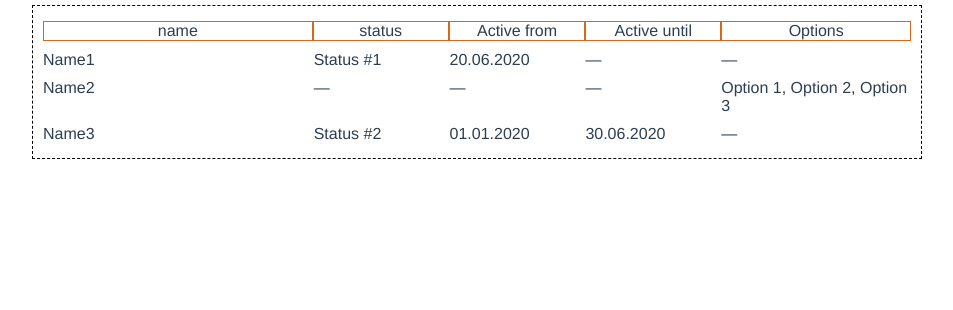
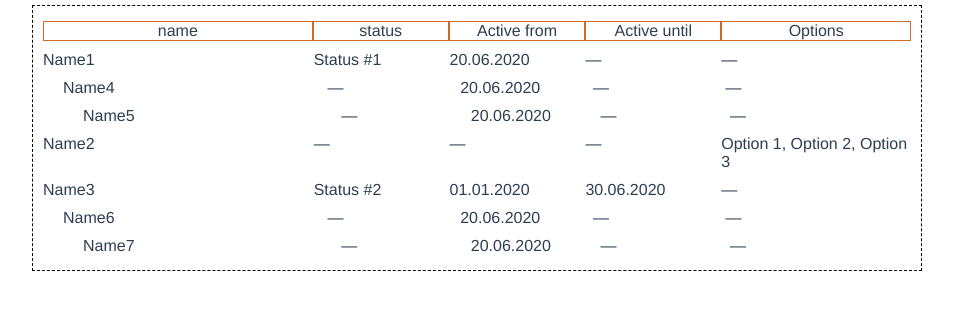
Before and after one commit to RevyakinMB/atree, a Vue app: page / in a window 1280 px wide. Shown: the top 310 px of the page, without its empty margins (163-1116 px from the left). Built offline with nearby package versions, Linux system fonts and the light colour scheme.

Commit message:
add records hierarchy support

```diff
--- a/src/App.vue
+++ b/src/App.vue
@@ -99,6 +99,38 @@ export default {
         dateFrom: moment().startOf('year'),
         dateTo: moment().endOf('month'),
         options: [],
+      }, {
+        id: 4,
+        parent: 1,
+        name: 'Name4',
+        status: null,
+        dateFrom: moment(),
+        dateTo: null,
+        options: [],
+      }, {
+        id: 5,
+        parent: 4,
+        name: 'Name5',
+        status: null,
+        dateFrom: moment(),
+        dateTo: null,
+        options: [],
+      }, {
+        id: 6,
+        parent: 3,
+        name: 'Name6',
+        status: null,
+        dateFrom: moment(),
+        dateTo: null,
+        options: [],
+      }, {
+        id: 7,
+        parent: 6,
+        name: 'Name7',
+        status: null,
+        dateFrom: moment(),
+        dateTo: null,
+        options: [],
       }],
     };
   },
--- a/src/components/tree/Tree.vue
+++ b/src/components/tree/Tree.vue
@@ -2,9 +2,10 @@
   <div class="tree">
     <tree-header :columns="columns" />
     <tree-line
-      v-for="record in records"
+      v-for="record in treeNodes"
       :key="record.id"
       :columns="columns"
+      :record="record"
     >
       <slot
         v-for="(_, name) in $scopedSlots"
@@ -17,6 +18,8 @@
 </template>
 
 <script>
+import reoderIntoTree from '@/utils';
+
 import TreeLine from './TreeLine.vue';
 import TreeHeader from './TreeHeader.vue';
 
@@ -47,6 +50,12 @@ export default {
     };
   },
 
+  computed: {
+    treeNodes() {
+      return reoderIntoTree(this.records);
+    },
+  },
+
   methods: {
   },
 };
--- a/src/components/tree/TreeLine.vue
+++ b/src/components/tree/TreeLine.vue
@@ -15,6 +15,7 @@
 </template>
 
 <script>
+const DEPTH_MARGIN = 20; // px
 export default {
   props: {
     columns: {
@@ -23,6 +24,10 @@ export default {
       default() {
         return [];
       },
+    },
+    record: {
+      type: Object,
+      required: true,
     },
   },
 
@@ -33,13 +38,18 @@ export default {
 
   computed: {
     columnStyles() {
-      return this.columns.map((column) => {
-        if (!column.width) {
-          return undefined;
+      return this.columns.map((column, index) => {
+        const styles = {};
+        if (column.width) {
+          styles.flexGrow = column.width;
         }
-        return {
-          flexGrow: column.width || 5,
-        };
+        if (this.record.depth && index === 0) {
+          // TODO: update flex item width, do not change other items' width
+          styles.paddingLeft = `${this.record.depth * DEPTH_MARGIN}px`;
+        }
+        return Object.keys(styles).length
+          ? styles
+          : undefined;
       });
     },
   },
--- /dev/null
+++ b/src/utils/index.js
@@ -0,0 +1,58 @@
+const dfs = (
+  verticesWithChildren,
+  recordsMap,
+  reorderedRecords,
+  root,
+) => {
+  const sortedTreeRecords = [];
+  const vertices = [{
+    id: root.id,
+    depth: 0,
+  }];
+  while (vertices.length) {
+    const vertex = vertices.shift();
+    const record = recordsMap[vertex.id];
+    sortedTreeRecords.push({
+      ...record,
+      depth: vertex.depth,
+    });
+
+    const children = verticesWithChildren[vertex.id];
+    if (children) {
+      vertices.unshift(...children.map((v) => ({
+        id: v,
+        depth: vertex.depth + 1,
+      })));
+    }
+  }
+  return reorderedRecords.concat(sortedTreeRecords);
+};
+
+const reoderIntoTree = (source, parentProperty = 'parent') => {
+  const verticesWithChildren = source.reduce((vertices, record) => {
+    const parent = record[parentProperty];
+    if (!parent) {
+      return vertices;
+    }
+    const parentVertex = vertices[parent] || [];
+    return {
+      ...vertices,
+      [parent]: parentVertex.concat(record.id),
+    };
+  }, {});
+
+  const recordsMap = source.reduce((records, record) => ({
+    ...records,
+    [record.id]: record,
+  }), {});
+
+  const rootRecords = source.filter((record) => !record[parentProperty]);
+
+  return rootRecords.reduce(dfs.bind(
+    undefined,
+    verticesWithChildren,
+    recordsMap,
+  ), []);
+};
+
+export default reoderIntoTree;
```
